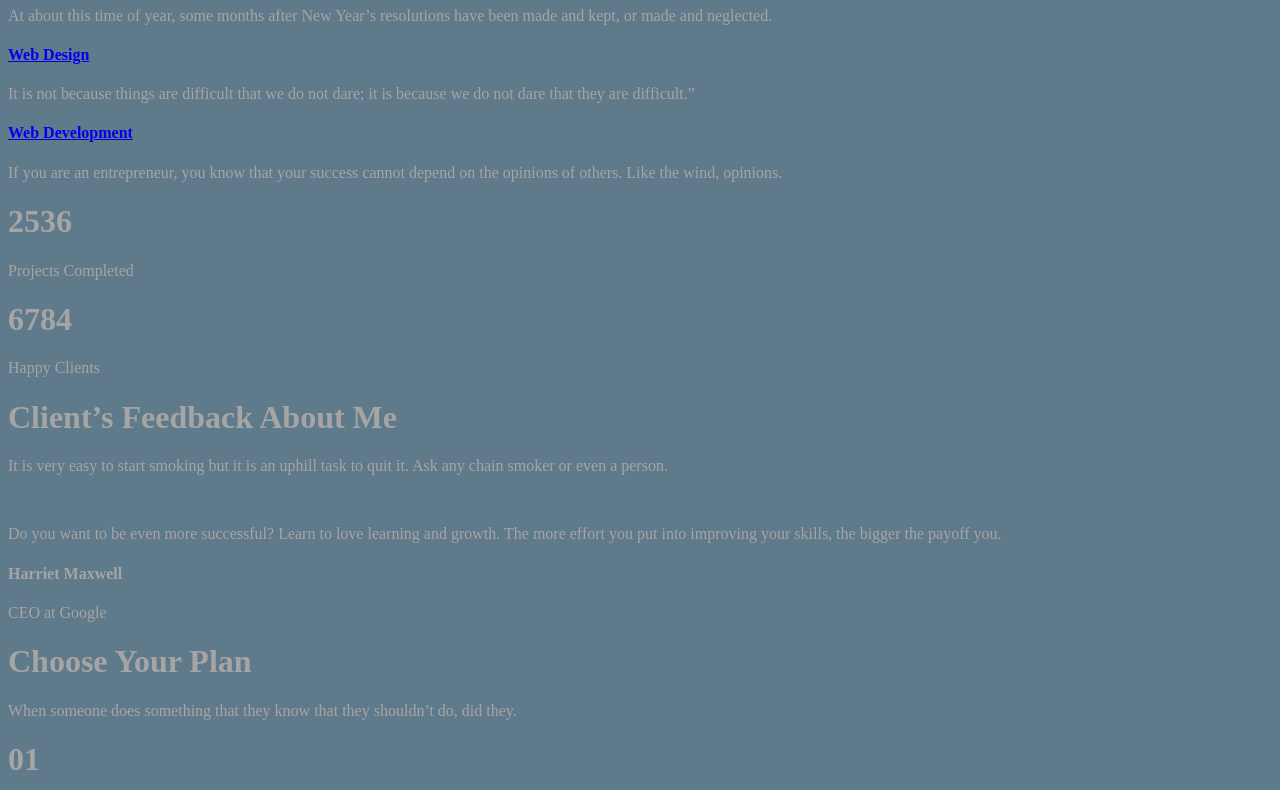
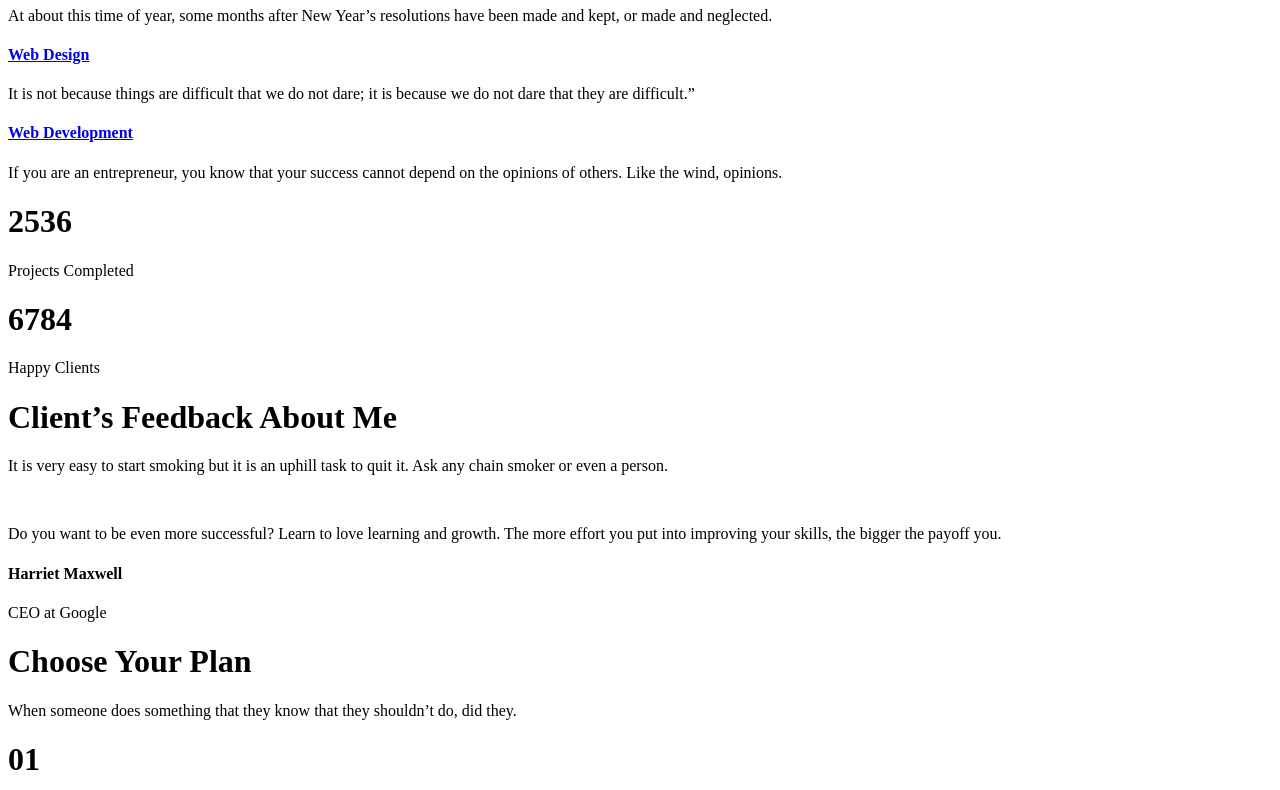
Before and after one commit to acamilojuan/holbertonschool-web_front_end, a plain HTML site: page 0x07-accessibility/fix-a11y/01-index.html in a window 1280 px wide. Shown: the part 724-1514 px from the top of the page. Drawn offline with Linux system fonts and the light colour scheme.

Commit message:
Fixing html file

```diff
--- a/0x07-accessibility/fix-a11y/01-index.html
+++ b/0x07-accessibility/fix-a11y/01-index.html
@@ -5,10 +5,7 @@
     <meta charset="UTF-8">
     <title></title>
     <style>
-      body {
-        color: #a6a5a5;
-        background-color: #5f7a8a;
-      }
+
     </style>
   </head>
   <body>
```
